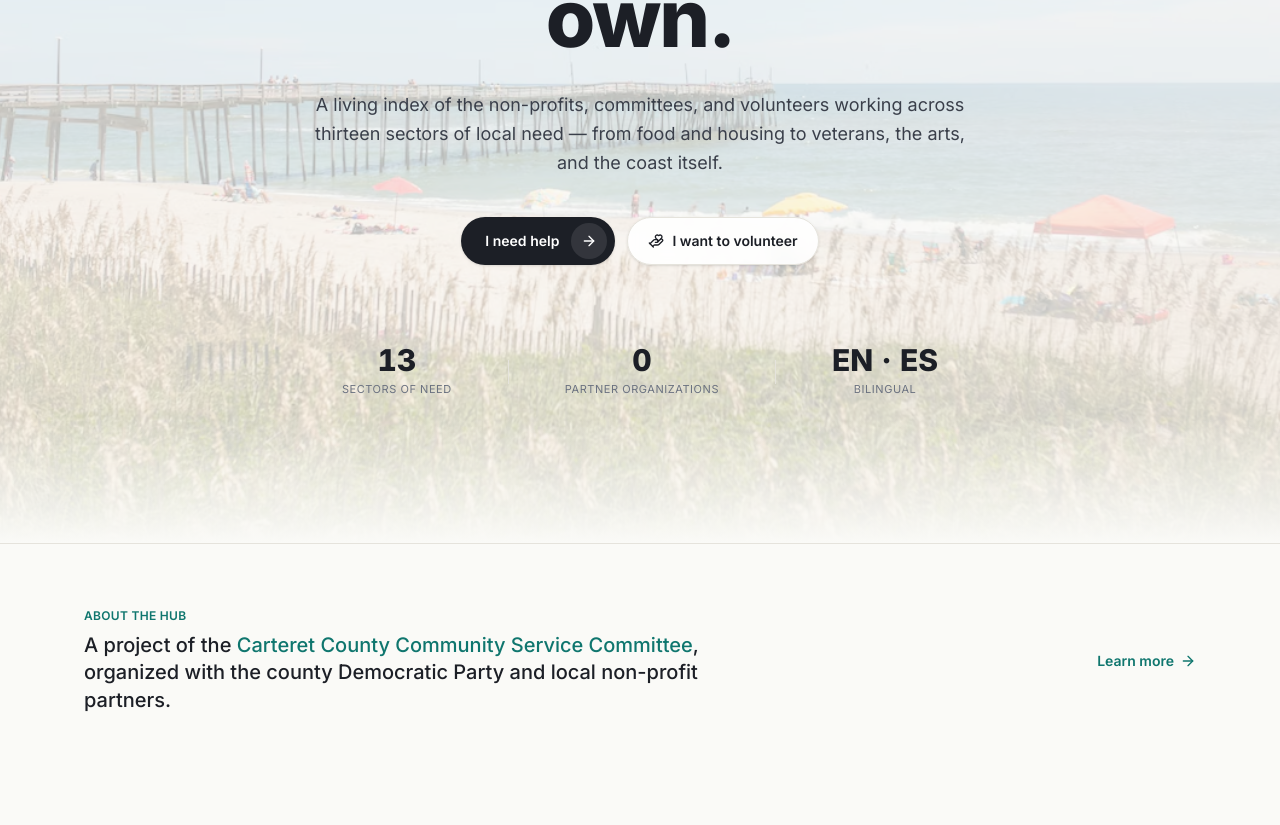
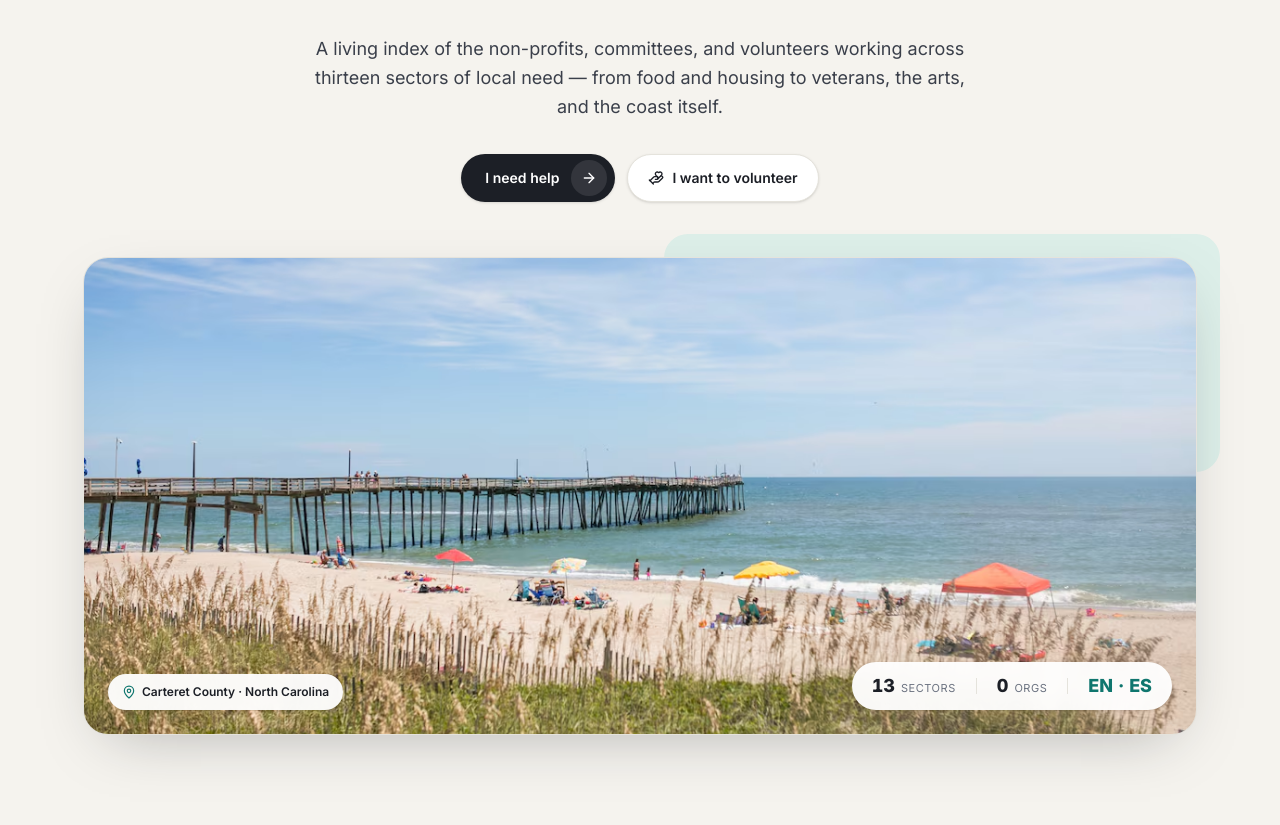
Before and after one commit to tanayvin1216/CarteretAssistHub, a Next.js app: page / in a window 1280 px wide. Shown: the part 415-1240 px from the top of the page. Built offline with nearby package versions, Linux system fonts and the light colour scheme; no server answers; the database is empty.

Commit message:
refactor(hero): replace full-bleed washed-out backdrop with a framed landscape photo panel — large rounded image, offset teal panel behind for depth, caption + stats pills floating on image

```diff
--- a/components/home/Hero.tsx
+++ b/components/home/Hero.tsx
@@ -2,7 +2,7 @@
 
 import Link from 'next/link';
 import Image from 'next/image';
-import { ArrowRight, HandHeart } from 'lucide-react';
+import { ArrowRight, HandHeart, MapPin } from 'lucide-react';
 import { useTranslation } from '@/contexts/LocaleContext';
 
 interface Props {
@@ -12,51 +12,29 @@ interface Props {
 }
 
 /**
- * Hero with a calm Carteret beach backdrop.
- * The image sits behind the content at full section coverage. A soft warm
- * overlay (sand-cream 70–80%) keeps the image atmospheric rather than loud,
- * so the text remains the focal point. No bubbles, no geometry.
+ * Hero: clean warm text block at the top, then a wide landscape photo of
+ * Carteret presented as a featured panel — big soft corners, a subtle
+ * offset sand-deep layer peeking out behind for depth. The photo is the
+ * visual hero; the text stays crisp and readable.
  */
 export function Hero({ orgCount }: Props) {
   const { t } = useTranslation();
 
   return (
-    <section className="relative overflow-hidden">
-      {/* Background image */}
-      <Image
-        src="/carteret.avif"
-        alt=""
-        fill
-        priority
-        sizes="100vw"
-        aria-hidden
-        className="object-cover object-center -z-10"
-      />
-      {/* Soft warm overlay — calms the image, keeps dark text readable */}
-      <div aria-hidden className="absolute inset-0 bg-canvas/75 -z-10" />
-      {/* Gentle vignette from top to help header blend into image */}
-      <div
-        aria-hidden
-        className="absolute inset-x-0 top-0 h-40 bg-gradient-to-b from-canvas to-transparent -z-10"
-      />
-      {/* Gentle transition at bottom into the next section */}
-      <div
-        aria-hidden
-        className="absolute inset-x-0 bottom-0 h-32 bg-gradient-to-t from-background to-transparent -z-10"
-      />
-
-      <div className="relative container-readable pt-20 md:pt-28 pb-24 md:pb-36 text-center">
+    <section className="relative bg-sand">
+      {/* Text block */}
+      <div className="container-readable pt-14 md:pt-20 pb-10 md:pb-14 text-center">
         <p className="text-xs md:text-[13px] font-semibold uppercase tracking-[0.2em] text-muted-text mb-5">
           {t('hero.kicker')}
         </p>
-        <h1 className="text-4xl sm:text-6xl md:text-[5rem] font-extrabold tracking-tight text-ink leading-[0.98] max-w-5xl mx-auto">
+        <h1 className="text-4xl sm:text-6xl md:text-[4.5rem] font-extrabold tracking-tight text-ink leading-[0.98] max-w-4xl mx-auto">
           {t('hero.headline')}
         </h1>
         <p className="text-base md:text-lg text-body-text leading-relaxed max-w-2xl mx-auto mt-6 md:mt-8">
           {t('hero.lede')}
         </p>
 
-        <div className="flex items-center justify-center gap-3 mt-8 md:mt-10 flex-wrap">
+        <div className="flex items-center justify-center gap-3 mt-8 flex-wrap">
           <Link
             href="/get-help"
             className="inline-flex items-center gap-2 h-12 pl-5 pr-2 bg-ink text-white text-sm font-semibold rounded-full hover:bg-primary transition-colors group shadow-sm"
@@ -68,34 +46,58 @@ export function Hero({ orgCount }: Props) {
           </Link>
           <Link
             href="/volunteer"
-            className="inline-flex items-center gap-2 h-12 px-5 bg-surface/90 backdrop-blur-sm border border-divider text-ink text-sm font-semibold rounded-full hover:bg-surface transition-colors shadow-sm"
+            className="inline-flex items-center gap-2 h-12 px-5 bg-surface border border-divider text-ink text-sm font-semibold rounded-full hover:bg-sand-deep transition-colors shadow-sm"
           >
             <HandHeart className="h-4 w-4" />
             {t('hero.ctaVolunteer')}
           </Link>
         </div>
+      </div>
 
-        {/* Small stats row — calm, text-only, no circles */}
-        <div className="mt-14 md:mt-20 flex items-center justify-center gap-8 md:gap-14 flex-wrap text-center">
-          <div>
-            <p className="text-2xl md:text-3xl font-extrabold text-ink tabular-nums leading-none">13</p>
-            <p className="text-[11px] uppercase tracking-wider text-muted-text mt-1.5">
-              {t('hero.stat.sectors')}
-            </p>
-          </div>
-          <span className="hidden md:inline-block w-px h-6 bg-divider" aria-hidden />
-          <div>
-            <p className="text-2xl md:text-3xl font-extrabold text-ink tabular-nums leading-none">{orgCount}</p>
-            <p className="text-[11px] uppercase tracking-wider text-muted-text mt-1.5">
-              {t('hero.stat.orgs')}
-            </p>
-          </div>
-          <span className="hidden md:inline-block w-px h-6 bg-divider" aria-hidden />
-          <div>
-            <p className="text-2xl md:text-3xl font-extrabold text-ink tabular-nums leading-none">EN · ES</p>
-            <p className="text-[11px] uppercase tracking-wider text-muted-text mt-1.5">
-              bilingual
-            </p>
+      {/* Featured image panel with offset layer */}
+      <div className="container-readable pb-16 md:pb-24">
+        <div className="relative">
+          {/* Offset teal panel peeking behind image (depth cue) */}
+          <div
+            aria-hidden
+            className="absolute -top-4 -right-4 md:-top-6 md:-right-6 w-2/3 md:w-1/2 h-2/3 md:h-1/2 bg-primary-100 rounded-3xl -z-0"
+          />
+
+          {/* Main image card */}
+          <div className="relative overflow-hidden rounded-3xl aspect-[16/9] md:aspect-[21/9] shadow-[0_20px_60px_-25px_rgba(28,31,38,0.35)] ring-1 ring-divider">
+            <Image
+              src="/carteret.avif"
+              alt="Carteret County, North Carolina — coastal view"
+              fill
+              priority
+              sizes="(max-width: 768px) 100vw, 1200px"
+              className="object-cover object-center"
+            />
+
+            {/* Caption pill — bottom-left */}
+            <div className="absolute left-4 bottom-4 md:left-6 md:bottom-6">
+              <span className="inline-flex items-center gap-1.5 h-9 px-3.5 bg-white/95 backdrop-blur-sm rounded-full text-xs font-semibold text-ink shadow-sm">
+                <MapPin className="h-3.5 w-3.5 text-primary" />
+                Carteret County · North Carolina
+              </span>
+            </div>
+
+            {/* Stats pill — bottom-right (desktop only, understated) */}
+            <div className="hidden md:flex absolute right-6 bottom-6 items-center gap-5 h-12 px-5 bg-white/95 backdrop-blur-sm rounded-full shadow-sm">
+              <div className="flex items-baseline gap-1.5">
+                <span className="text-lg font-extrabold text-ink tabular-nums">13</span>
+                <span className="text-[11px] uppercase tracking-wider text-muted-text">sectors</span>
+              </div>
+              <span className="w-px h-4 bg-divider" aria-hidden />
+              <div className="flex items-baseline gap-1.5">
+                <span className="text-lg font-extrabold text-ink tabular-nums">{orgCount}</span>
+                <span className="text-[11px] uppercase tracking-wider text-muted-text">orgs</span>
+              </div>
+              <span className="w-px h-4 bg-divider" aria-hidden />
+              <div className="flex items-baseline gap-1.5">
+                <span className="text-lg font-extrabold text-primary tabular-nums">EN · ES</span>
+              </div>
+            </div>
           </div>
         </div>
       </div>
```
